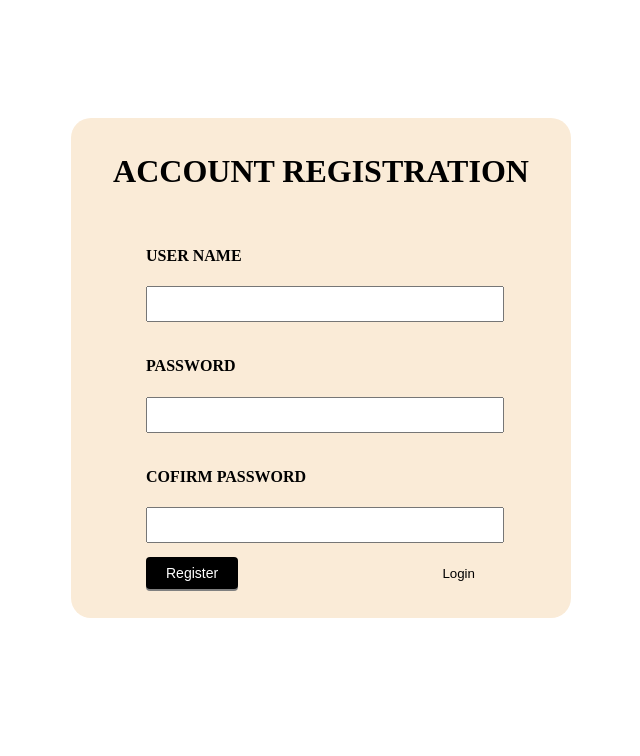
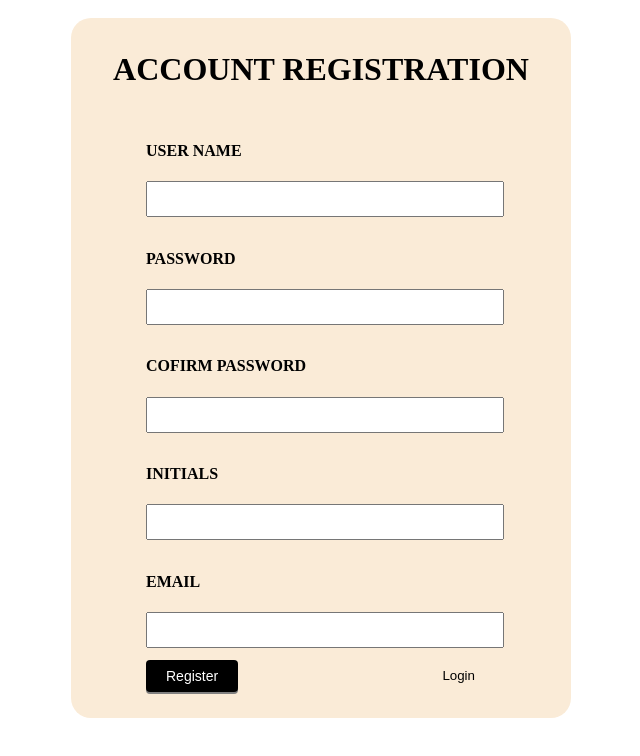
Before and after one commit to Temya/test_project, an Angular app: page /register in a window 1280 px wide. Shown: the top 756 px of the page, without its empty margins (319-959 px from the left). Built offline with nearby package versions, Linux system fonts and the light colour scheme.

Commit message:
Add activity

```diff
--- /dev/null
+++ b/src/app/activity/activity.component.html
@@ -0,0 +1 @@
+<p>activity works!</p>
--- a/src/app/app.routes.ts
+++ b/src/app/app.routes.ts
@@ -3,5 +3,6 @@ import { Routes } from "@angular/router";
 export const appRoutes: Routes = [
     {path: "", pathMatch: "full", redirectTo: "login"},
     {path: "login", loadComponent: () => import("./login/login.component").then((i) => i.LoginComponent)},
-    {path: "register", loadComponent: () => import("./registration/registration.component").then((i) => i.RegistrationComponent)}
+    {path: "register", loadComponent: () => import("./registration/registration.component").then((i) => i.RegistrationComponent)},
+    {path: "activ", loadComponent: () => import("./activity/activity.component").then((i) => i.ActivityComponent)}
 ]
--- a/src/app/login/login.component.html
+++ b/src/app/login/login.component.html
@@ -9,7 +9,7 @@
     <input type="password">
     </div>
     <div class="down">
-    <button class="btn">LOGIN</button>
+    <button (click)="openActivity()" class="btn">LOGIN</button>
     <button (click)="openRegister()">Registrations</button>
     </div>
 </div>
--- a/src/app/login/login.component.ts
+++ b/src/app/login/login.component.ts
@@ -16,4 +16,7 @@ export class LoginComponent {
   public openRegister(): void {
     this.router.navigateByUrl("register");
   }
+  public openActivity(): void {
+    this.router.navigateByUrl("activ");
+  }
 }
--- a/src/app/registration/registration.component.html
+++ b/src/app/registration/registration.component.html
@@ -9,9 +9,17 @@
     <input type="password">
     </div>
     <div class="text">
-        <h4>COFIRM PASSWORD</h4>
-        <input type="password">
-        </div>
+    <h4>COFIRM PASSWORD</h4>
+    <input type="password">
+    </div>
+    <div class="text">
+    <h4>INITIALS</h4>
+    <input type="text">
+    </div>
+    <div class="text">
+    <h4>EMAIL</h4>
+    <input type="text">
+    </div>
     <div class="down">
     <button class="btn">Register</button>
     <button (click)="openLogin()">Login</button>
--- a/src/app/registration/registration.component.scss
+++ b/src/app/registration/registration.component.scss
@@ -1,6 +1,6 @@
 #main {
     width: 500px;
-    height: 500px;
+    height: 700px;
     display: flex;
     justify-content: space-evenly;
     align-items: center;
```
Also changed, not shown: src/app/activity/activity.component.ts (added, +17 -0 lines), src/app/activity/activity.component.scss (added).
